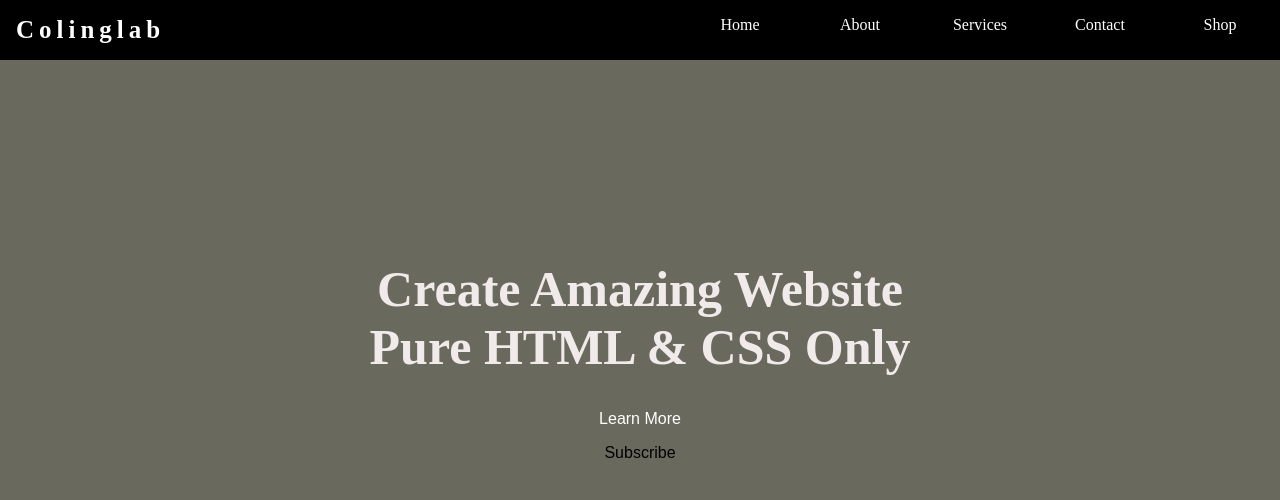
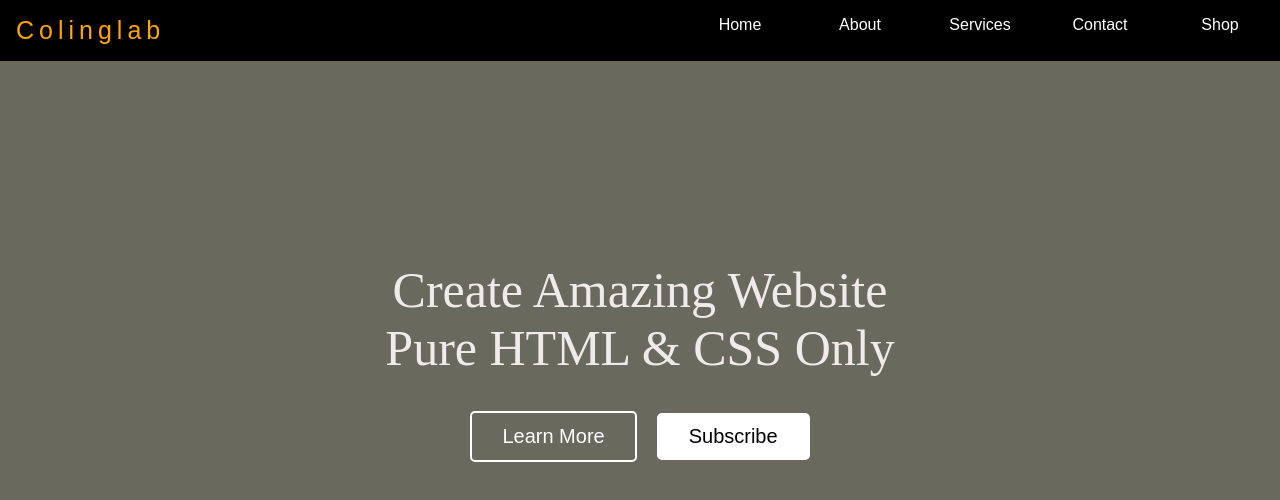
Before and after one commit to rasulovichb/codinglabb, a plain HTML site: page index.html in a window 1280 px wide. Drawn offline with Linux system fonts and the light colour scheme; a web font is replaced by a local one.

Commit message:
Add files via upload

```diff
--- a/index.html
+++ b/index.html
@@ -4,6 +4,9 @@
 
     <link rel="stylesheet" href="style.css">
     <title>Watches Shop</title><link rel="icon" type="image/x-icon" href="c:\Users\User\Downloads\fast-food (1).ico">
+    <link rel="preconnect" href="https://fonts.googleapis.com">
+<link rel="preconnect" href="https://fonts.gstatic.com" crossorigin>
+<link href="https://fonts.googleapis.com/css2?family=Alfa+Slab+One&family=Winky+Rough&display=swap" rel="stylesheet">
 
 <body>
 
@@ -23,12 +26,12 @@
       </ul>
 
 
-      <div>
-
+      <div class="footer">
                 <h1>Create Amazing Website <br> Pure HTML & CSS Only</h1>
-                <p class="button-p">Learn More</p>
-                <p>Subscribe</p>
-
+                <div class="buttons">
+                    <a href="" class="first">Learn More</a>
+                    <a href="" class="second">Subscribe</a>
+                </div>
 
             </div>
 
--- a/style.css
+++ b/style.css
@@ -1,3 +1,10 @@
+* {
+    font-family: "Winky Rough", sans-serif;
+  font-optical-sizing: auto;
+  font-weight: 400;
+  font-style: normal;
+}
+
 ul {
   list-style-type: none;
   margin: 0;
@@ -131,3 +138,55 @@ form{
   border-radius: 5px;
   background-color: blue;
 }
+
+a{
+  color: white;
+}
+a:link {
+  color: #fff;
+  text-decoration: none;
+}
+
+a:hover {
+  color: orange;
+  text-decoration: none;
+}
+
+.footer .buttons {
+  display: flex;
+  align-items: center;
+  justify-content: center;
+  gap: 20px;
+}
+
+
+.footer h1 {
+  font-family: Jm Sole;
+}
+
+.footer .buttons .first {
+  color: white;
+  border: 2px solid white;
+  padding: 12px 30px;
+  border-radius: 5px;
+  font-size: 20px;
+}
+
+.footer .buttons .second {
+  color: black;
+  background-color: white;
+  padding: 12px 32px;
+  border-radius: 5px;
+  font-size: 20px;
+}
+
+.footer .buttons .first:hover {
+  background-color: white;
+  color: black;
+}
+
+.footer .buttons .second:hover {
+  border: 2px solid white;
+  color: white;
+  background-color: #8c8989;
+}
```
